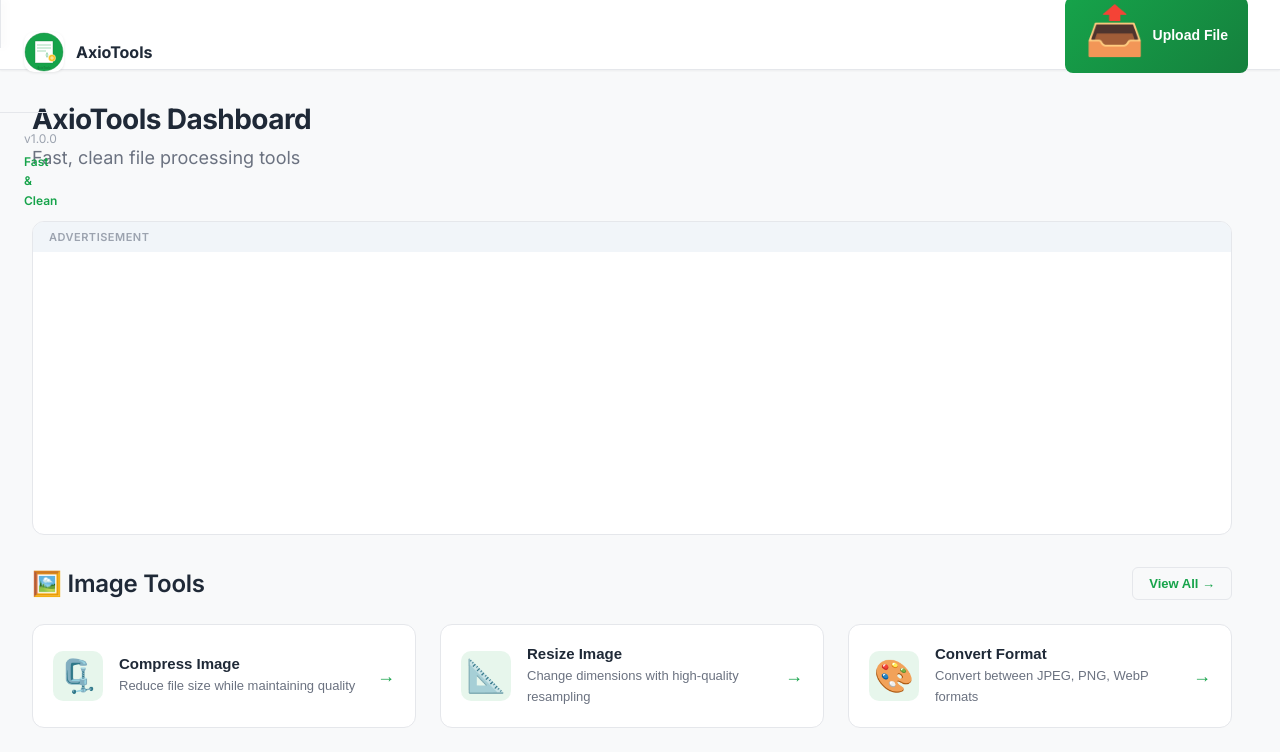
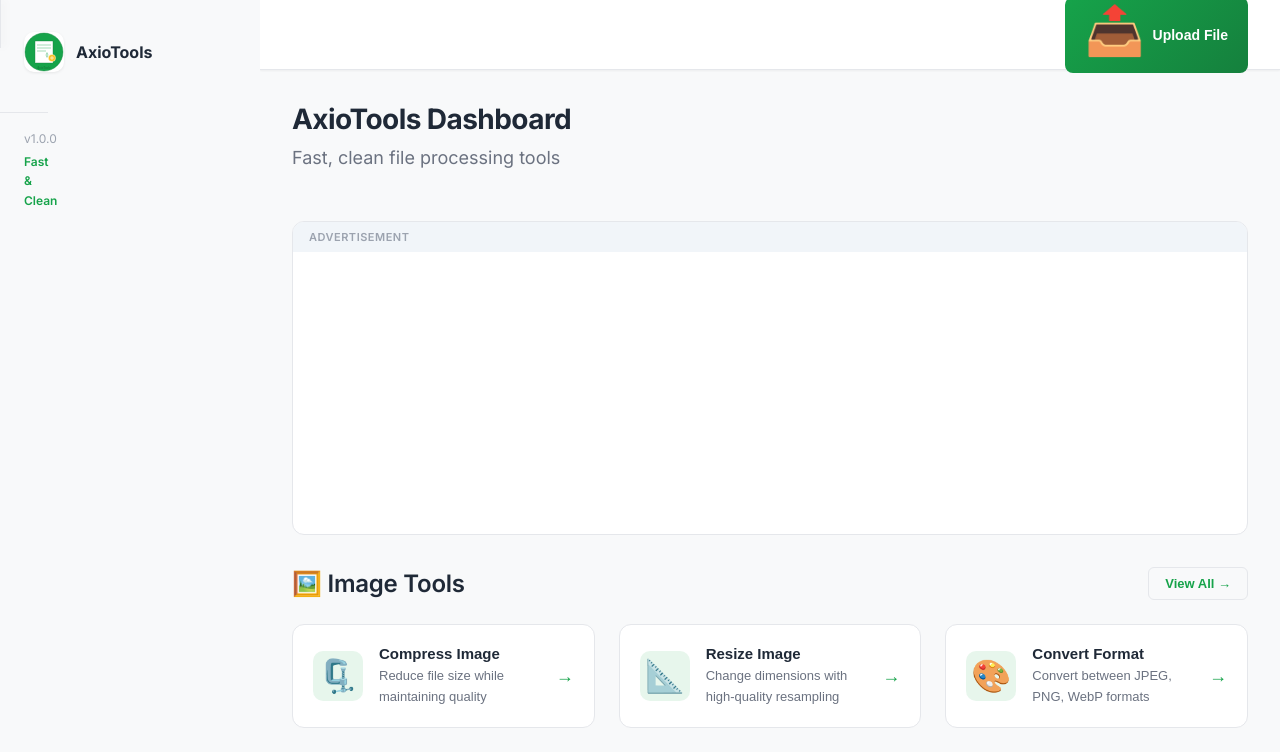
Before and after one commit to bornBrian/axiotools, a React (Create React App) app in the folder frontend/: page / in a window 1280 px wide. Shown: the top 752 px of the page. Built offline with nearby package versions, Linux system fonts and the light colour scheme.

Commit message:
Fix desktop sidebar overlap and add stable favicon.svg links

```diff
--- a/frontend/public/index.html
+++ b/frontend/public/index.html
@@ -43,8 +43,9 @@
     <!-- Google Site Verification -->
     <meta name="google-site-verification" content="FHtlTjCLEJy4JHX8i06IZwjqO49FaqF_lyyF0jGEMo4" />
 
-    <!-- Favicon - Using SVG Logo -->
-    <link rel="icon" type="image/svg+xml" href="/logo.svg" />
+    <!-- Favicon -->
+    <link rel="icon" type="image/svg+xml" href="/favicon.svg" sizes="any" />
+    <link rel="shortcut icon" type="image/svg+xml" href="/favicon.svg" />
     <link rel="apple-touch-icon" href="/logo.svg" />
     <link rel="mask-icon" href="/logo.svg" color="#16a34a" />
 
--- a/frontend/src/App.css
+++ b/frontend/src/App.css
@@ -62,10 +62,10 @@
   min-width: 0;
 }
 
-/* Desktop: No margin needed (sidebar is fixed) */
+/* Desktop: offset content from fixed sidebar */
 @media (min-width: 1024px) {
   .main-content {
-    margin-left: 0;
+    margin-left: 260px;
     width: calc(100% - 260px);
   }
 }
```
Also changed, not shown: frontend/public/favicon.svg (added).
